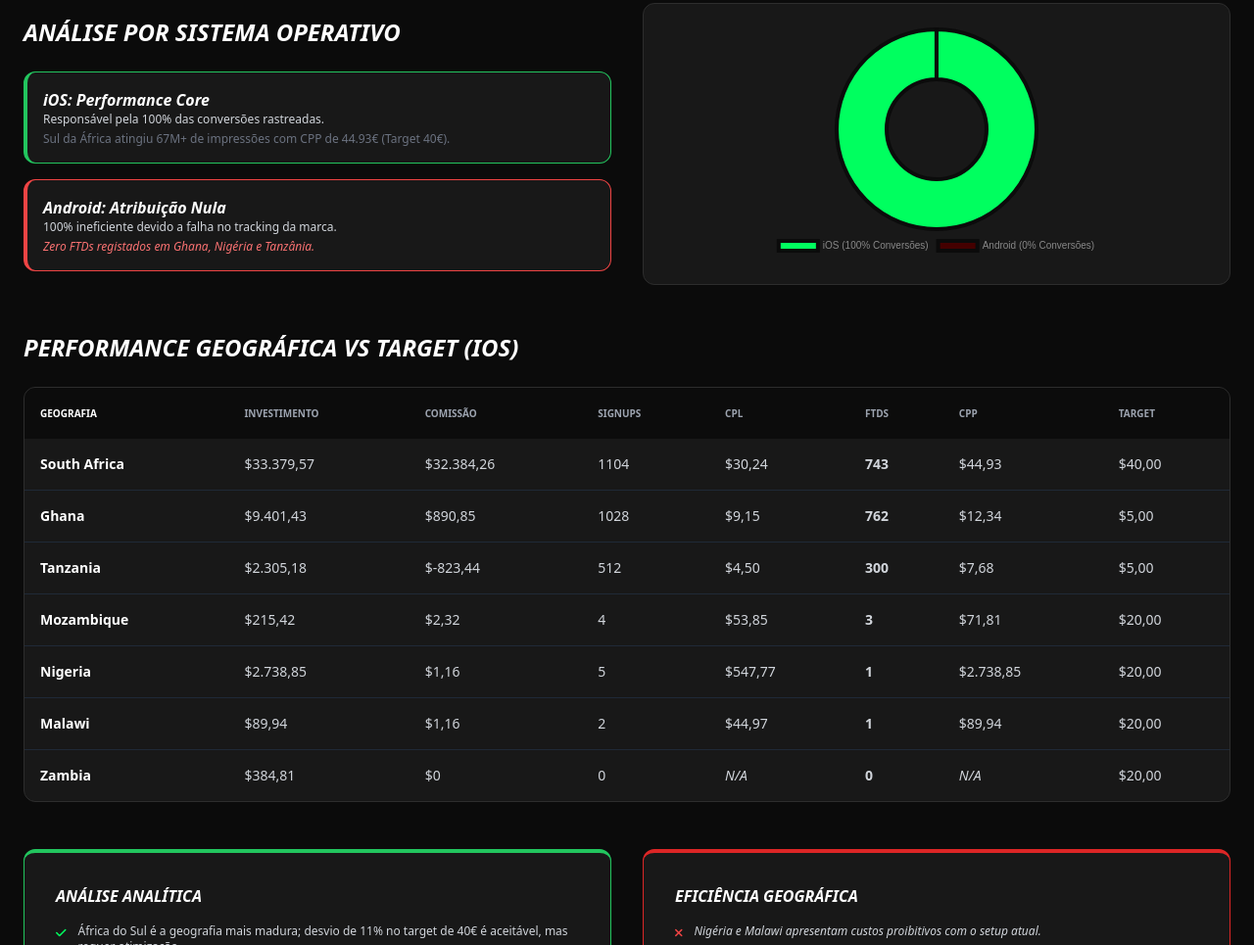
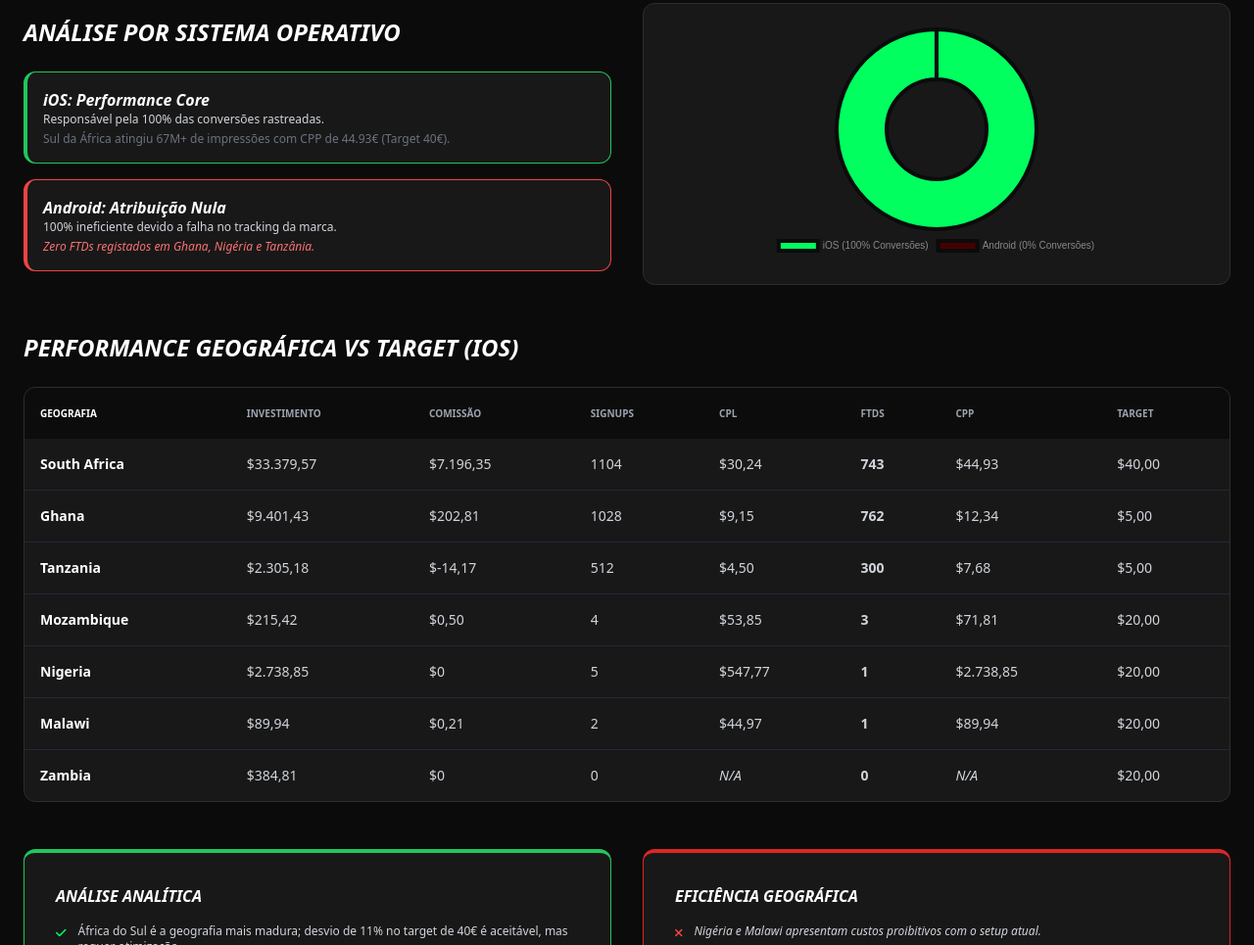
Before and after one commit to catarinadorey/Betway-Africa_Programatica_2025, a plain HTML site: page index.html in a window 1280 px wide. Shown: the part 383-1348 px from the top of the page at 98% size. Drawn offline with nearby package versions, Linux system fonts and the light colour scheme.

Commit message:
Update index.html

```diff
--- a/index.html
+++ b/index.html
@@ -90,7 +90,7 @@
                             <tr>
                                 <td class="p-4 font-bold text-white">South Africa</td>
                                 <td class="p-4">$33.379,57</td>
-                                <td class="p-4">$32.384,26</td>
+                                <td class="p-4">$7.196,35</td>
                                 <td class="p-4">1104</td>
                                 <td class="p-4">$30,24</td>
                                 <td class="p-4 font-bold">743</td>
@@ -100,7 +100,7 @@
                             <tr>
                                 <td class="p-4 font-bold text-white">Ghana</td>
                                 <td class="p-4">$9.401,43</td>
-                                <td class="p-4">$890,85</td>
+                                <td class="p-4">$202,81</td>
                                 <td class="p-4">1028</td>
                                 <td class="p-4">$9,15</td>
                                 <td class="p-4 font-bold">762</td>
@@ -110,7 +110,7 @@
                             <tr>
                                 <td class="p-4 font-bold text-white">Tanzania</td>
                                 <td class="p-4">$2.305,18</td>
-                                <td class="p-4">$-823,44</td>
+                                <td class="p-4">$-14,17</td>
                                 <td class="p-4">512</td>
                                 <td class="p-4">$4,50</td>
                                 <td class="p-4 font-bold">300</td>
@@ -120,7 +120,7 @@
                             <tr>
                                 <td class="p-4 font-bold text-white">Mozambique</td>
                                 <td class="p-4">$215,42</td>
-                                <td class="p-4">$2,32</td>
+                                <td class="p-4">$0,50</td>
                                 <td class="p-4">4</td>
                                 <td class="p-4">$53,85</td>
                                 <td class="p-4 font-bold">3</td>
@@ -130,7 +130,7 @@
                             <tr>
                                 <td class="p-4 font-bold text-white">Nigeria</td>
                                 <td class="p-4">$2.738,85</td>
-                                <td class="p-4">$1,16</td>
+                                <td class="p-4">$0</td>
                                 <td class="p-4">5</td>
                                 <td class="p-4">$547,77</td>
                                 <td class="p-4 font-bold">1</td>
@@ -140,7 +140,7 @@
                             <tr>
                                 <td class="p-4 font-bold text-white">Malawi</td>
                                 <td class="p-4">$89,94</td>
-                                <td class="p-4">$1,16</td>
+                                <td class="p-4">$0,21</td>
                                 <td class="p-4">2</td>
                                 <td class="p-4">$44,97</td>
                                 <td class="p-4 font-bold">1</td>
```
